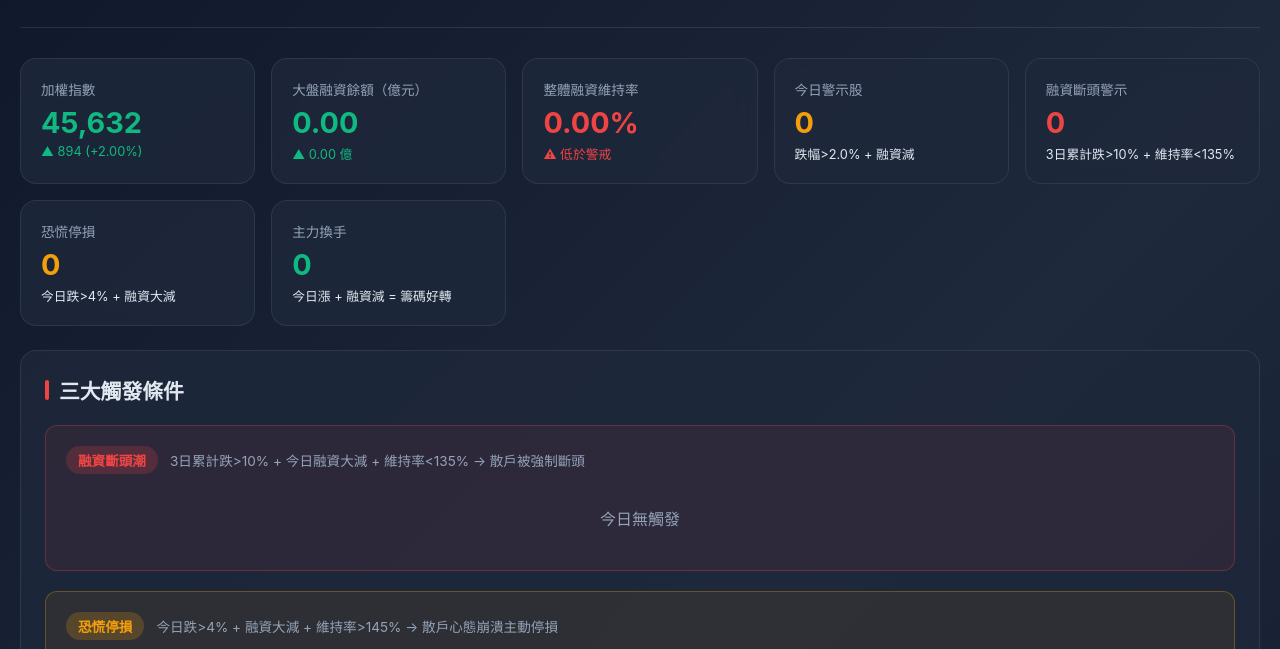
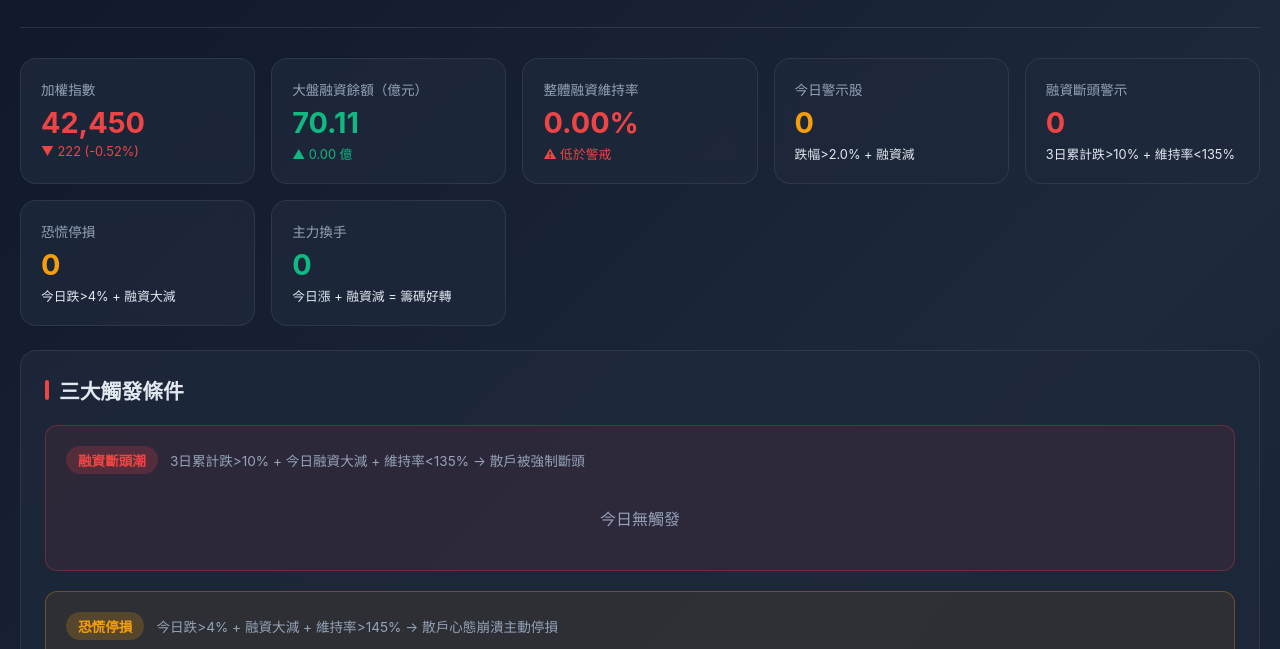
Before and after one commit to spyang1963-pattern/sensebar-agent-knowledge-vault, a plain HTML site: page docs/dashboard_2026-07-15.html in a window 1280 px wide. Shown: the part 139-788 px from the top of the page. Drawn offline with nearby package versions, Linux system fonts and the light colour scheme.

Commit message:
update dashboard 2026-07-20

```diff
--- a/docs/dashboard_2026-07-15.html
+++ b/docs/dashboard_2026-07-15.html
@@ -175,12 +175,12 @@
         <div class="cards">
             <div class="card">
                 <div class="label">加權指數</div>
-                <div class="value" style="color:#10b981">45,632</div>
-                <div class="sub" style="color:#10b981">▲ 894 (+2.00%)</div>
+                <div class="value" style="color:#ef4444">42,450</div>
+                <div class="sub" style="color:#ef4444">▼ 222 (-0.52%)</div>
             </div>
             <div class="card">
                 <div class="label">大盤融資餘額（億元）</div>
-                <div class="value" style="color:#10b981">0.00</div>
+                <div class="value" style="color:#10b981">70.11</div>
                 <div class="sub" style="color:#10b981">▲ 0.00 億</div>
             </div>
             <div class="card">
@@ -265,7 +265,7 @@
 
     <script>
         const industryData = {};
-        const indexHistory = [];
+        const indexHistory = [{"date": "2026-06-08", "index": 43502.78}, {"date": "2026-06-09", "index": 44704.44}, {"date": "2026-06-10", "index": 43225.54}, {"date": "2026-06-11", "index": 43149.46}, {"date": "2026-06-12", "index": 44169.04}, {"date": "2026-06-15", "index": 45396.99}, {"date": "2026-06-16", "index": 45809.19}, {"date": "2026-06-17", "index": 45877.39}, {"date": "2026-06-18", "index": 46465.2}, {"date": "2026-06-22", "index": 47741.51}, {"date": "2026-06-23", "index": 47100.65}, {"date": "2026-06-24", "index": 46043.6}, {"date": "2026-06-25", "index": 46255.26}, {"date": "2026-06-26", "index": 44571.76}, {"date": "2026-06-29", "index": 44999.9}, {"date": "2026-06-30", "index": 46125.91}, {"date": "2026-07-01", "index": 47018.99}, {"date": "2026-07-02", "index": 46744.16}, {"date": "2026-07-03", "index": 46780.62}, {"date": "2026-07-06", "index": 46556.39}, {"date": "2026-07-07", "index": 45479.11}, {"date": "2026-07-08", "index": 45734.41}, {"date": "2026-07-09", "index": 45354.61}, {"date": "2026-07-13", "index": 45380.52}, {"date": "2026-07-14", "index": 44737.95}, {"date": "2026-07-15", "index": 45631.59}, {"date": "2026-07-16", "index": 45624.98}, {"date": "2026-07-17", "index": 42671.27}, {"date": "2026-07-20", "index": 42449.7}];
 
         if (Object.keys(industryData).length > 0) {
             const colors = ['#60a5fa','#a78bfa','#34d399','#fbbf24','#f87171','#fb923c','#e879f9','#22d3ee','#4ade80','#f472b6'];
```
Also changed, not shown: docs/index.html (+4 -4 lines), 1 other file.
